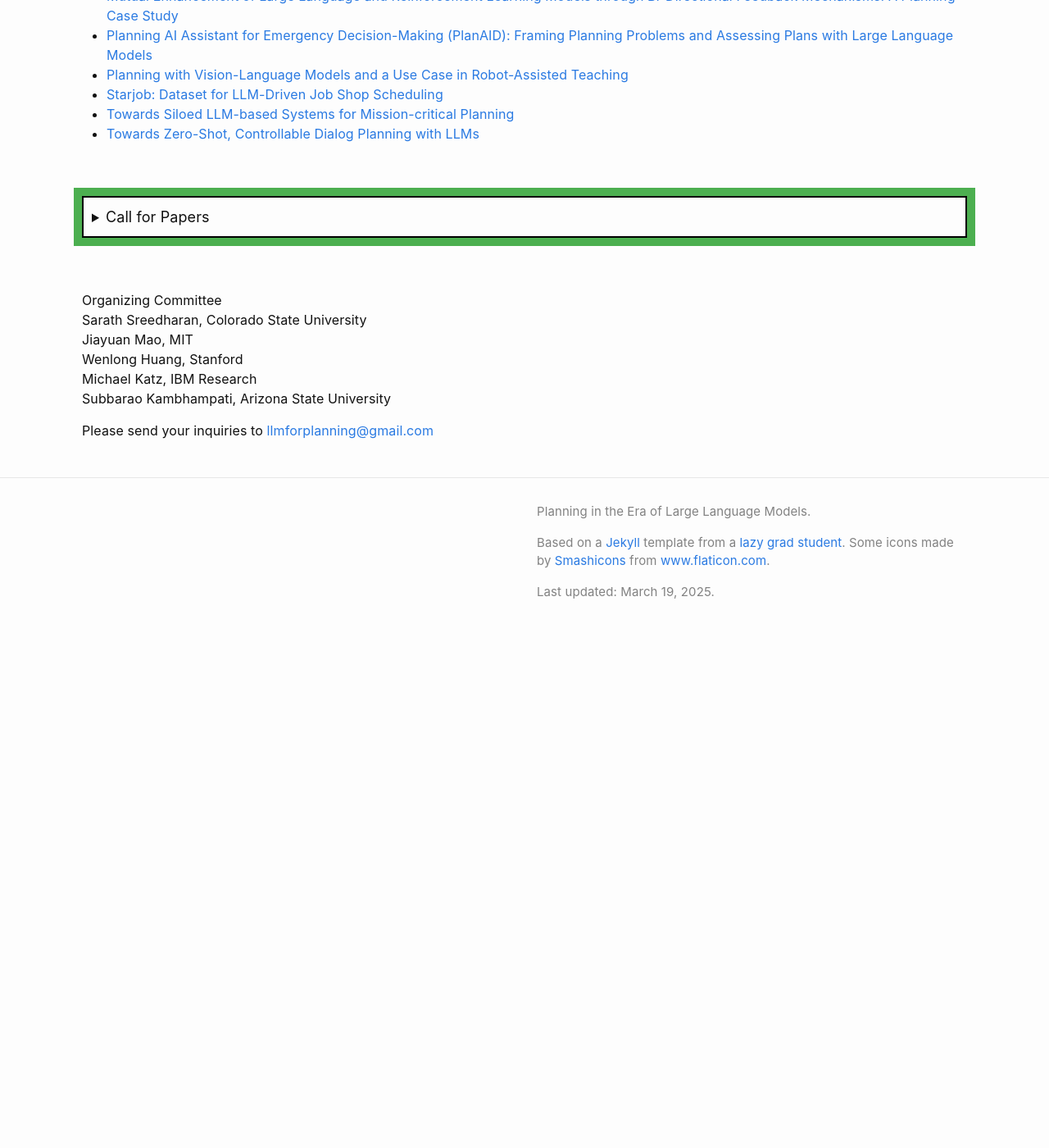
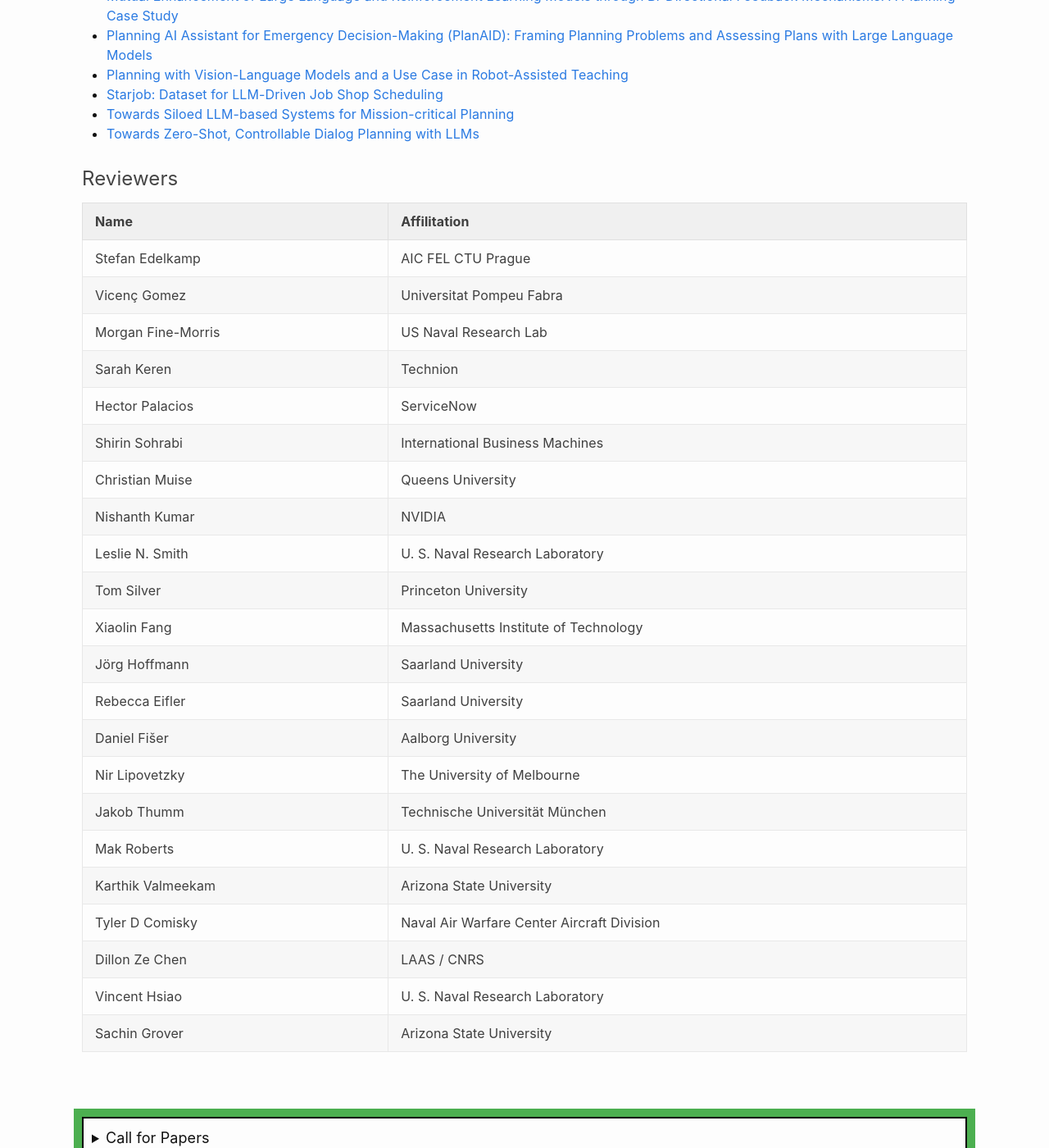
Before and after one commit to llmforplanning/llmforplanning.github.io, a Jekyll site: the page built from index.md, in a window 1280 px wide and 1400 px high, scrolled down 2666 px. Shown: the whole window at 82% size. Built offline with Jekyll 4.4.1, drawn with Linux system fonts in a browser that asks for light colours; before the commit the page ends 3444 px from its top, so only the background shows below that.

Commit message:
Update index.md
Adding reviewer list and affiliation

```diff
--- a/index.md
+++ b/index.md
@@ -188,12 +188,41 @@ You should be able to view all accepted papers [here](https://openreview.net/gro
 * Towards Zero-Shot, Controllable Dialog Planning with LLMs -->
 
 
+#### Reviewers
+
+|Name	|	Affilitation |
+|:----------|:---------|
+|Stefan Edelkamp|AIC FEL CTU Prague|
+|Vicenç Gomez|Universitat Pompeu Fabra|
+|Morgan Fine-Morris|US Naval Research Lab|
+|Sarah Keren|Technion|
+|Hector Palacios|ServiceNow|
+|Shirin Sohrabi|International Business Machines|
+|Christian Muise|Queens University|
+|Nishanth Kumar|NVIDIA|
+|Leslie N. Smith|U. S. Naval Research Laboratory|
+|Tom Silver|Princeton University|
+|Xiaolin Fang|Massachusetts Institute of Technology|
+|Jörg Hoffmann|Saarland University|
+|Rebecca Eifler|Saarland University|
+|Daniel Fišer|Aalborg University|
+|Nir Lipovetzky|The University of Melbourne|
+|Jakob Thumm|Technische Universität München|
+|Mak Roberts|U. S. Naval Research Laboratory|
+|Karthik Valmeekam|Arizona State University|
+|Tyler D Comisky|Naval Air Warfare Center Aircraft Division|
+|Dillon Ze Chen|LAAS / CNRS|
+|Vincent Hsiao|U. S. Naval Research Laboratory|
+|Sachin Grover|Arizona State University|
+
+
 <br>
 
 <details>
   <summary>
       <p style="font-size:18px; display:inline">Call for Papers</p>
 </summary>
+
 
 
 #### Overview
@@ -254,7 +283,9 @@ Some accepted long papers will be invited for contributed talks. All accepted pa
 
 <br>
 
-Organizing Committee
+
+
+#### Organizing Committee
 Sarath Sreedharan,  Colorado State University
 Jiayuan Mao, MIT
 Wenlong Huang, Stanford
```
